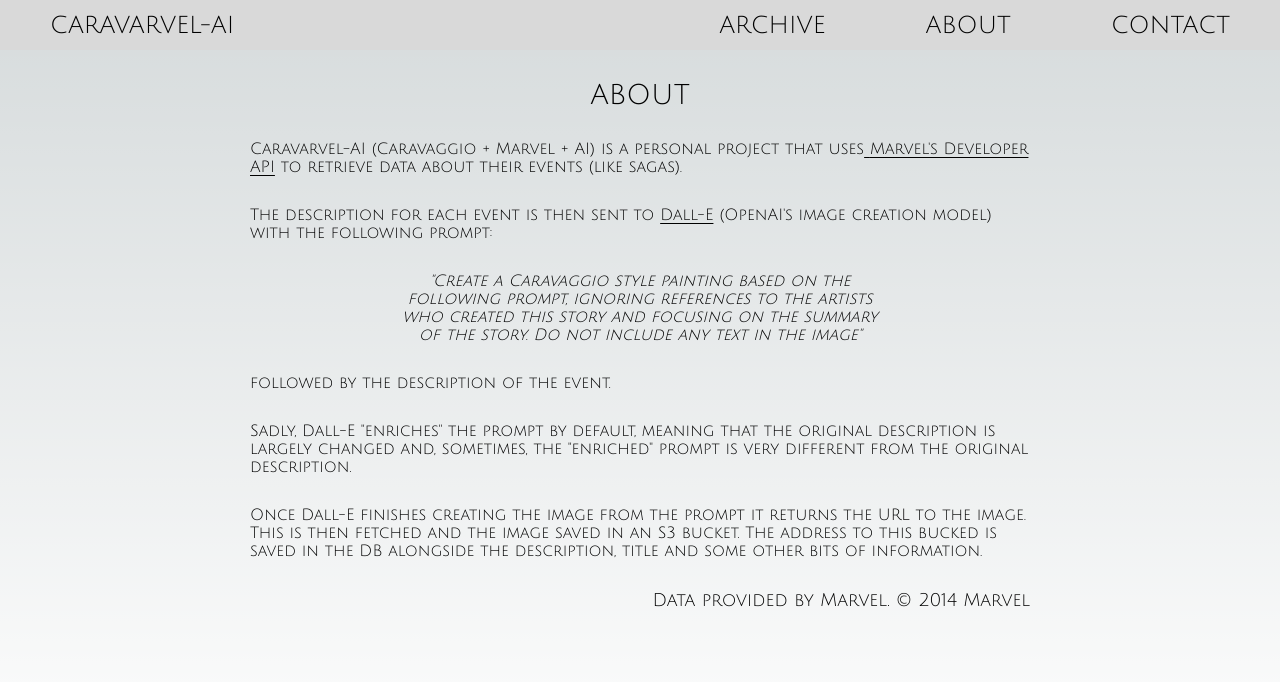
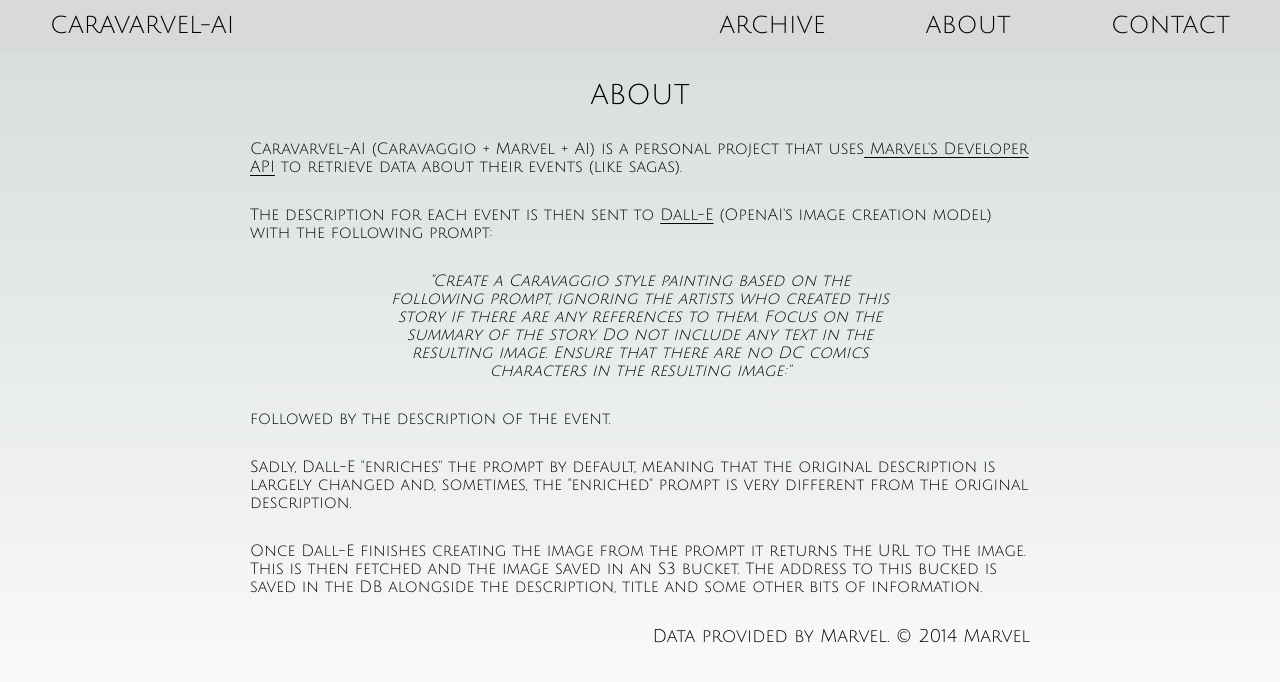
Before and after one commit to icenando/marvel-ai-ui, a Next.js app: page /about in a window 1280 px wide. Shown: the top 682 px of the page. Built offline with nearby package versions, Linux system fonts and the light colour scheme.

Commit message:
tweak prompt

```diff
--- a/src/app/about/page.tsx
+++ b/src/app/about/page.tsx
@@ -21,8 +21,10 @@
       <p className={styles.spacer}></p>
       <p className={styles.about__prompt}>
         &#34;Create a Caravaggio style painting based on the following prompt,
-        ignoring references to the artists who created this story and focusing
-        on the summary of the story. Do not include any text in the image&#34;
+        ignoring the artists who created this story if there are any references
+        to them. Focus on the summary of the story. Do not include any text in
+        the resulting image. Ensure that there are no DC comics characters in
+        the resulting image:&#34;
       </p>
       <p className={styles.spacer}></p>
       <p>followed by the description of the event.</p>
```
